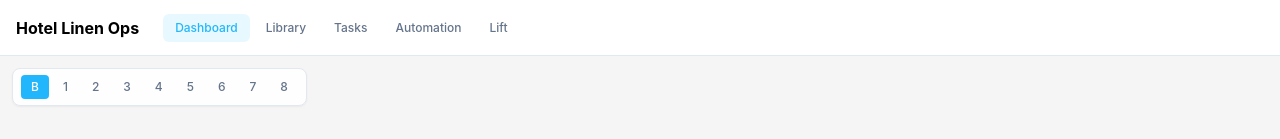
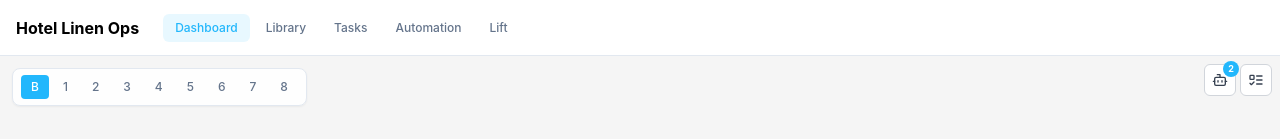
Before and after one commit to alfianahar/hotel-linen-amr-ops, a React (Vite) app: page /dashboard in a window 1280 px wide. Shown: the top 139 px of the page. Built offline with nearby package versions, Linux system fonts and the light colour scheme.

Commit message:
feat: add fleet and task monitoring popovers to dashboard

```diff
--- a/frontend/pages/dashboard.tsx
+++ b/frontend/pages/dashboard.tsx
@@ -1,27 +1,42 @@
-import { useState, useCallback } from 'react'
+import { useState, useCallback, useRef, useEffect } from 'react'
 import { ALL_FLOORS, getFloorById } from '../MapStage/floors'
 import { ITrolley, ETrolleyType, RobotMoveOptions } from '../MapStage/types'
 import MapStage from '../MapStage'
 import { useStorage } from '../contexts/StorageContext'
 import Navbar from '../components/navbar'
 import FloorSelector from '../components/FloorSelector'
+import { Bot, ListTodo } from 'lucide-react'
+
+type Popover = 'robots' | 'tasks' | null
 
 export default function DashboardPage() {
   const [selectedFloorId, setSelectedFloorId] = useState('basement')
   const [message, setMessage] = useState<{ type: 'success' | 'error'; text: string } | null>(null)
+  const [popover, setPopover] = useState<Popover>(null)
   const currentFloor = getFloorById(selectedFloorId)
+  const popoverRef = useRef<HTMLDivElement>(null)
 
   const {
     getTrolleyState, assignTrolley, removeTrolley, moveTrolley,
     executeMove, queueMove, updateTrolleyType,
-    getRobots, getRobotLocation, getAvailableTrolleys
+    getRobots, getRobotLocation, getAvailableTrolleys, getQueues
   } = useStorage()
 
   const trolleyState = getTrolleyState()
   const robots = getRobots()
+  const allQueues = getQueues()
   const allFloorAPIds = ALL_FLOORS.flatMap(f =>
     f.boxes.filter(b => b.type === 'AP' as any).map(b => b.id)
   )
+
+  useEffect(() => {
+    if (!popover) return
+    const onClick = (e: MouseEvent) => {
+      if (popoverRef.current && !popoverRef.current.contains(e.target as Node)) setPopover(null)
+    }
+    document.addEventListener('mousedown', onClick)
+    return () => document.removeEventListener('mousedown', onClick)
+  }, [popover])
 
   const robotOptions = robots.map(r => ({
     ip: r.ip_address,
@@ -146,7 +161,7 @@ export default function DashboardPage() {
         </div>
       )}
 
-      {/* Map area */}
+      {/* Map area fills the full available space */}
       <div className="flex-1 relative min-h-0">
         {/* Floor selector overlay */}
         <div className="absolute top-3 left-3 z-20">
@@ -155,6 +170,74 @@ export default function DashboardPage() {
             selectedFloorId={selectedFloorId}
             onFloorChange={setSelectedFloorId}
           />
+        </div>
+
+        {/* Top-right icon buttons (Fleet / Tasks popovers) */}
+        <div ref={popoverRef} className="absolute top-2 right-2 z-20 flex flex-col items-end gap-1.5">
+          <div className="flex gap-1">
+            <IconBtn title={`Fleet (${robots.length})`} active={popover === 'robots'} onClick={() => setPopover(p => p === 'robots' ? null : 'robots')}>
+              <Bot size={16} />
+              {robots.length > 0 && <span className="absolute -top-1 -right-1 bg-primary text-white text-[9px] font-bold rounded-full min-w-[16px] h-4 flex items-center justify-center px-1">{robots.length}</span>}
+            </IconBtn>
+            <IconBtn title={`Tasks (${allQueues.filter(q => q.status !== 'completed' && q.status !== 'cancelled' && q.status !== 'failed').length})`} active={popover === 'tasks'} onClick={() => setPopover(p => p === 'tasks' ? null : 'tasks')}>
+              <ListTodo size={16} />
+              {allQueues.filter(q => q.status !== 'completed' && q.status !== 'cancelled' && q.status !== 'failed').length > 0 && (
+                <span className="absolute -top-1 -right-1 bg-blue-600 text-white text-[9px] font-bold rounded-full min-w-[16px] h-4 flex items-center justify-center px-1">
+                  {allQueues.filter(q => q.status !== 'completed' && q.status !== 'cancelled' && q.status !== 'failed').length}
+                </span>
+              )}
+            </IconBtn>
+          </div>
+
+          {popover === 'robots' && (
+            <div className="bg-white border rounded-lg shadow-lg p-3 w-[300px] text-xs">
+              <div className="font-semibold text-gray-700 mb-2 flex items-center gap-1.5"><Bot size={13} /> Fleet</div>
+              {robots.length === 0 && <div className="text-gray-400 text-center py-3">No robots. Add some in the Library.</div>}
+              <div className="space-y-1.5 max-h-[300px] overflow-y-auto">
+                {robots.map(r => {
+                  const qCount = allQueues.filter(q => q.robot_ip === r.ip_address && (q.status === 'queued' || q.status === 'running')).length
+                  return (
+                    <div key={r.id} className="flex items-center gap-2 border rounded-md px-2 py-1.5 bg-gray-50">
+                      <span className="w-2 h-2 rounded-full bg-green-500 shrink-0" />
+                      <span className="font-semibold truncate">{r.name}</span>
+                      <span className="text-gray-400 font-mono text-[10px] truncate">{r.ip_address}</span>
+                      <span className="ml-auto text-[10px] text-gray-500 shrink-0">at {r.charging_point ?? getRobotLocation(r.ip_address)?.current_station ?? '—'}</span>
+                      {qCount > 0 && <span className="bg-blue-100 text-blue-700 px-1.5 rounded-full text-[9px] font-semibold">{qCount}q</span>}
+                    </div>
+                  )
+                })}
+              </div>
+            </div>
+          )}
+
+          {popover === 'tasks' && (
+            <div className="bg-white border rounded-lg shadow-lg p-3 w-[320px] text-xs">
+              <div className="font-semibold text-gray-700 mb-2 flex items-center justify-between">
+                <span className="flex items-center gap-1.5"><ListTodo size={13} /> Task Queue</span>
+                <div className="flex gap-1 text-[10px]">
+                  <span className="bg-gray-100 px-1.5 py-0.5 rounded-full font-semibold">{allQueues.filter(q => q.status === 'queued').length} q</span>
+                  <span className="bg-blue-100 text-blue-700 px-1.5 py-0.5 rounded-full font-semibold">{allQueues.filter(q => q.status === 'running').length} r</span>
+                  <span className="bg-green-100 text-green-700 px-1.5 py-0.5 rounded-full font-semibold">{allQueues.filter(q => q.status === 'completed').length} ✓</span>
+                </div>
+              </div>
+              {allQueues.length === 0 && <div className="text-gray-400 text-center py-3">No tasks queued.</div>}
+              <div className="space-y-1 max-h-[300px] overflow-y-auto">
+                {allQueues.map(q => (
+                  <div key={q.id} className="flex items-center gap-2 border rounded-md px-2 py-1.5 bg-gray-50">
+                    <span className={`w-2 h-2 rounded-full shrink-0 ${
+                      q.status === 'completed' ? 'bg-green-500' :
+                      q.status === 'running' ? 'bg-blue-500 animate-pulse' :
+                      q.status === 'cancelled' ? 'bg-orange-500' :
+                      q.status === 'failed' ? 'bg-red-500' : 'bg-gray-400'
+                    }`} />
+                    <span className="text-[10px] bg-primary/10 text-primary px-1.5 rounded-full font-semibold">{q.task_type}</span>
+                    <span className="text-gray-500 font-mono text-[10px] truncate">{q.robot_ip}</span>
+                    <span className="ml-auto text-[10px] text-gray-500 shrink-0">{q.status}</span>
+                  </div>
+                ))}
+              </div>
+            </div>
+          )}
         </div>
 
         <MapStage
@@ -187,3 +270,13 @@ export default function DashboardPage() {
     </div>
   )
 }
+
+const IconBtn: React.FC<{ title: string; active?: boolean; onClick: () => void; children: React.ReactNode }> = ({ title, active, onClick, children }) => (
+  <button
+    onClick={onClick}
+    title={title}
+    className={`relative w-8 h-8 rounded-md border flex items-center justify-center transition-colors ${active ? 'bg-primary text-white border-primary' : 'bg-white/95 text-gray-700 border-gray-300 hover:bg-gray-50'}`}
+  >
+    {children}
+  </button>
+)
```
